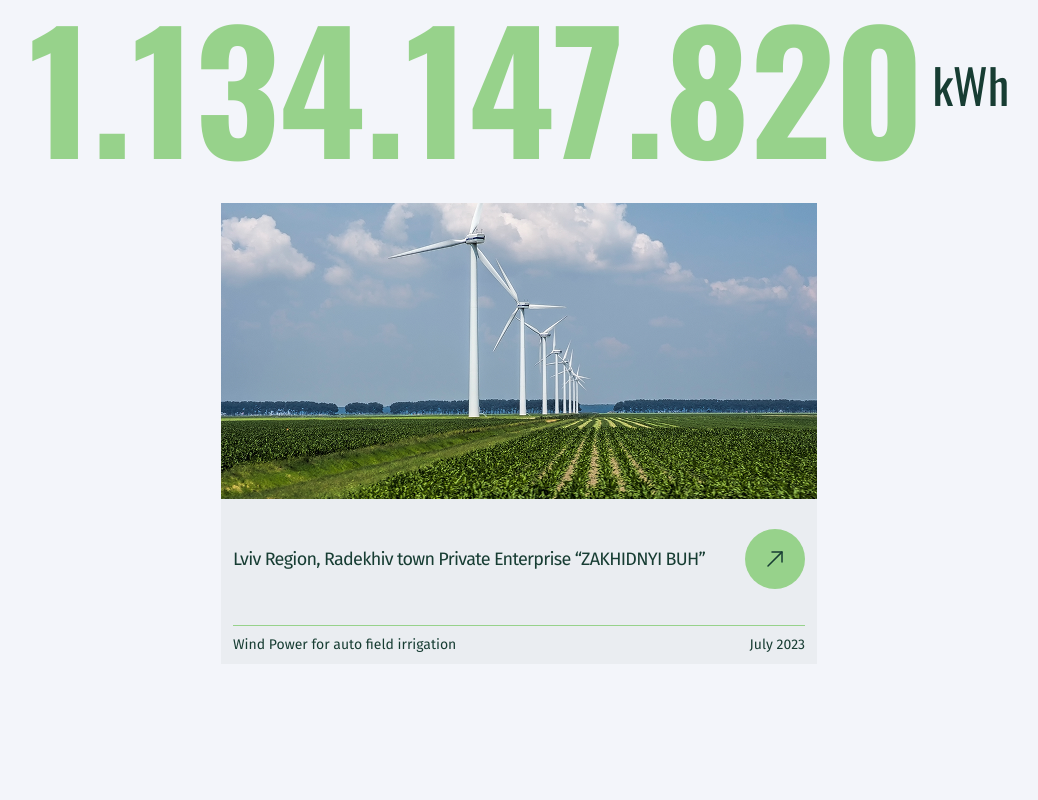
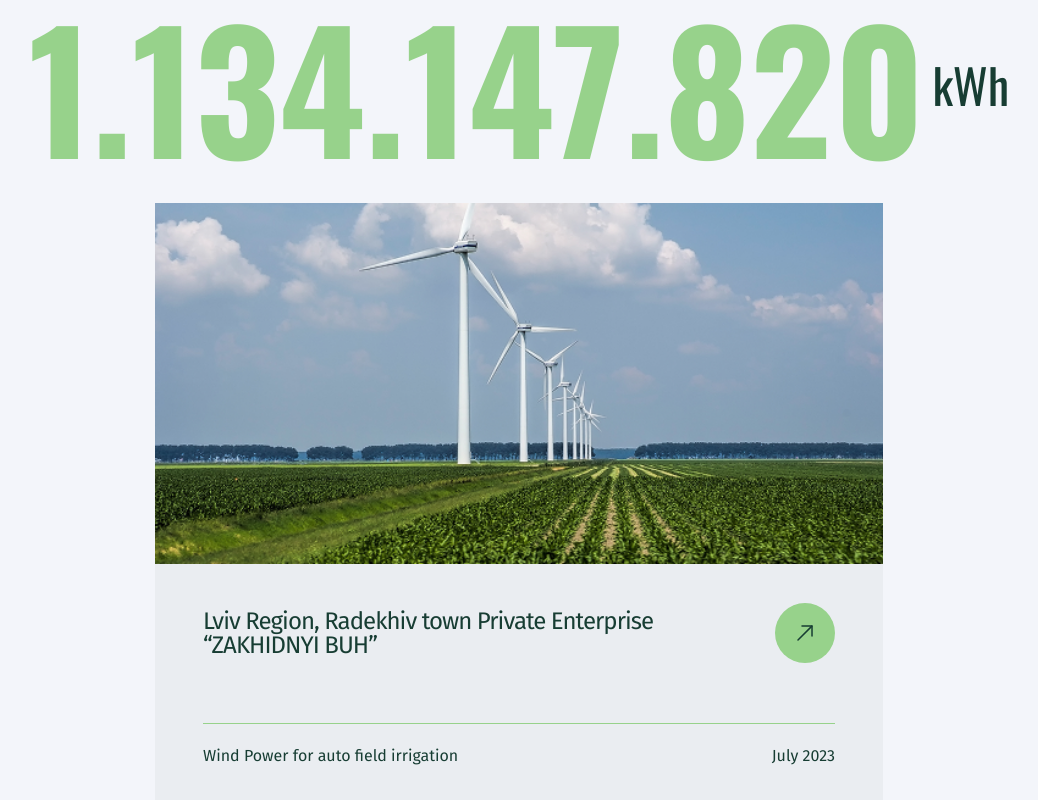
Before and after one commit to artyomakulov/practice, a React (Vite) app: page / in a window 1280 px wide. Shown: the part 2381-3181 px from the top of the page, without its empty margins (121-1159 px from the left). Before the commit the page ends 3045 px from the top, so only its background shows below. Built offline with nearby package versions, Linux system fonts and the light colour scheme.

Commit message:
update/Card
update Card component for mob and desk

```diff
--- a/src/components/Cases/Card/Card.module.css
+++ b/src/components/Cases/Card/Card.module.css
@@ -15,6 +15,7 @@
   justify-content: space-between;
   align-items: center;
   padding: 27px 12px 24px;
+  gap: 28px;
 }
 
 .text {
@@ -34,7 +35,7 @@
 }
 
 .description {
-  padding: 12px;
+  padding: 0 12px 12px 12px;
 }
 
 .descContainer {
@@ -45,10 +46,45 @@
 }
 
 .descText {
-  font-size: 14px;
+  font-size: 12px;
   color: var(--text);
 }
 .descDate {
-  font-size: 14px;
+  font-size: 12px;
   color: var(--text);
 }
+
+@media (min-width: 768px) {
+  .text {
+    font-size: 20px;
+  }
+  .descText {
+    font-size: 14px;
+  }
+  .descDate {
+    font-size: 14px;
+  }
+}
+
+@media (min-width: 1024px) {
+  .textContainer {
+    padding: 36px 48px;
+    gap: 32px;
+  }
+  .text {
+    font-size: 24px;
+  }
+  .description {
+    padding: 24px 48px 36px 48px;
+  }
+  .descContainer {
+    padding-top: 24px;
+  }
+
+  .descText {
+    font-size: 16px;
+  }
+  .descDate {
+    font-size: 16px;
+  }
+}
```
